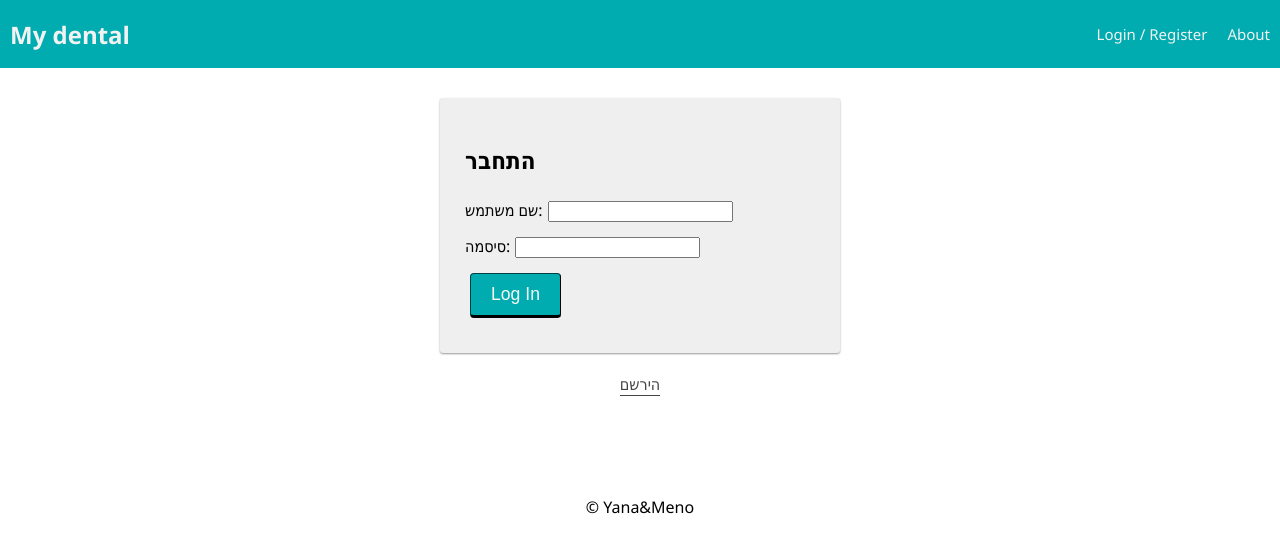
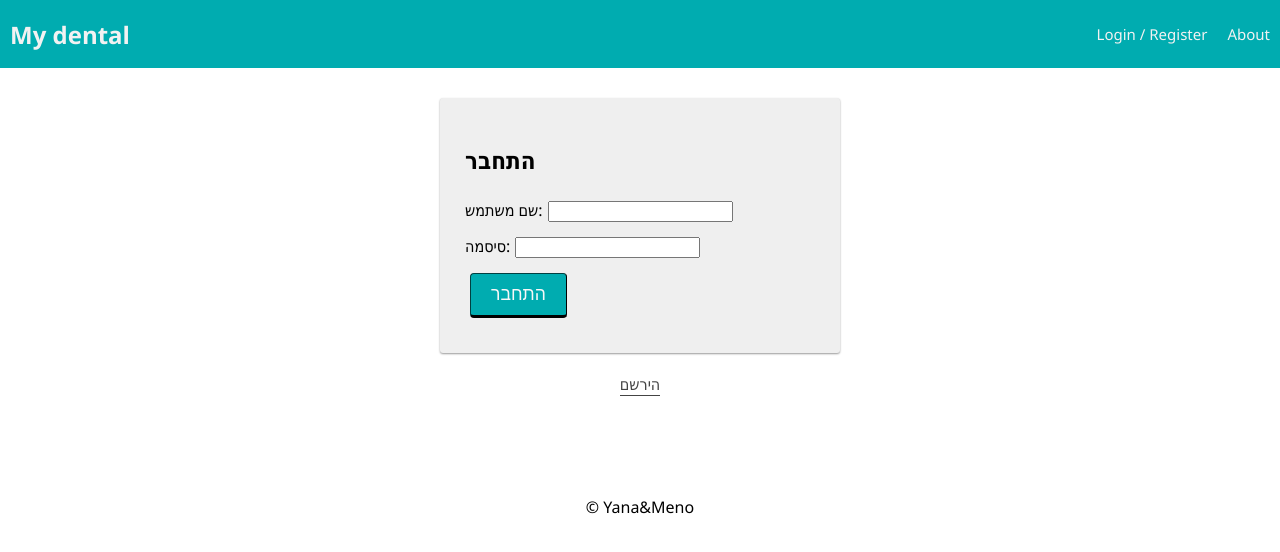
Before and after one commit to yanaanael/FinalProject, a React (Create React App) app: page /#/info in a window 1280 px wide. Shown: the top 552 px of the page. Built offline with nearby package versions, Linux system fonts and the light colour scheme; no server answers.

Commit message:
changing Log In button to hebrew

```diff
--- a/src/components/LoginForm/LoginForm.jsx
+++ b/src/components/LoginForm/LoginForm.jsx
@@ -57,7 +57,7 @@ function LoginForm() {
         </label>
       </div>
       <div>
-        <input className="btn" type="submit" name="submit" value="Log In" />
+        <input className="btn" type="submit" name="submit" value="התחבר" />
       </div>
     </form>
   );
```
